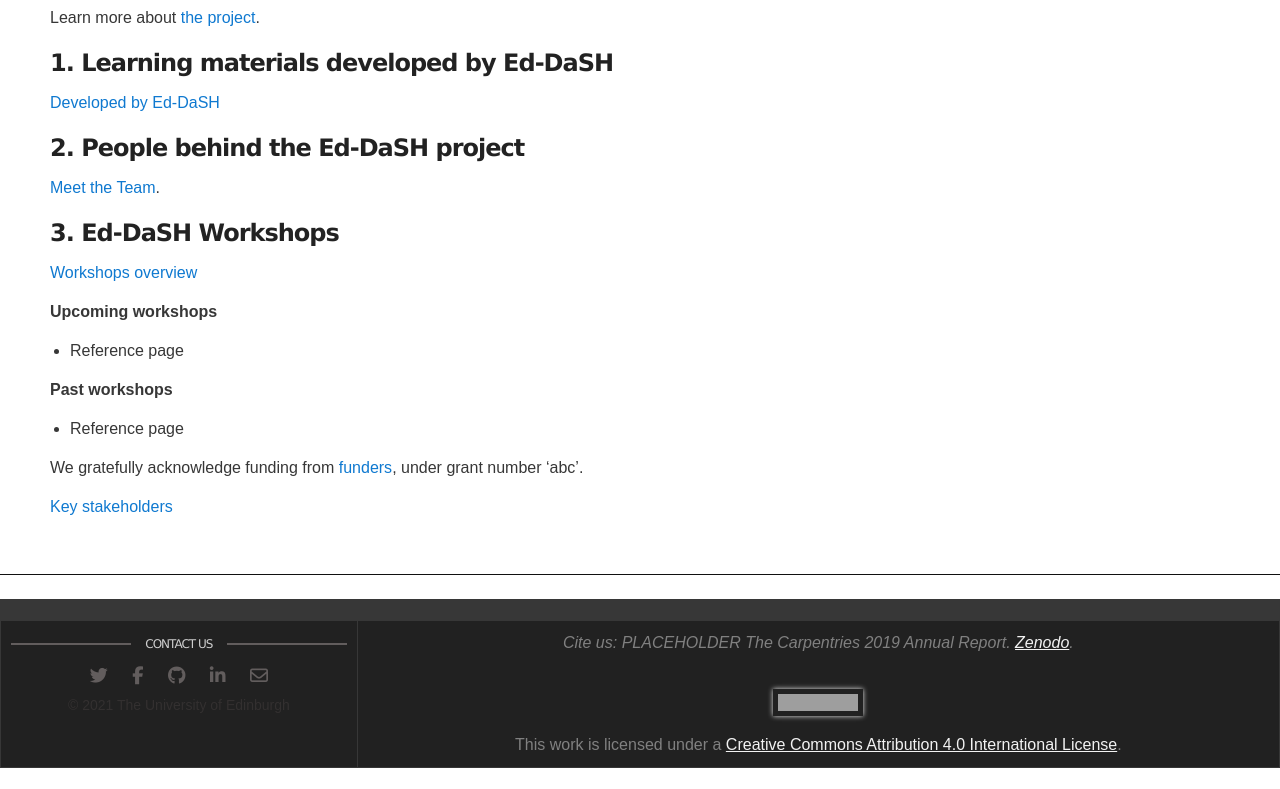
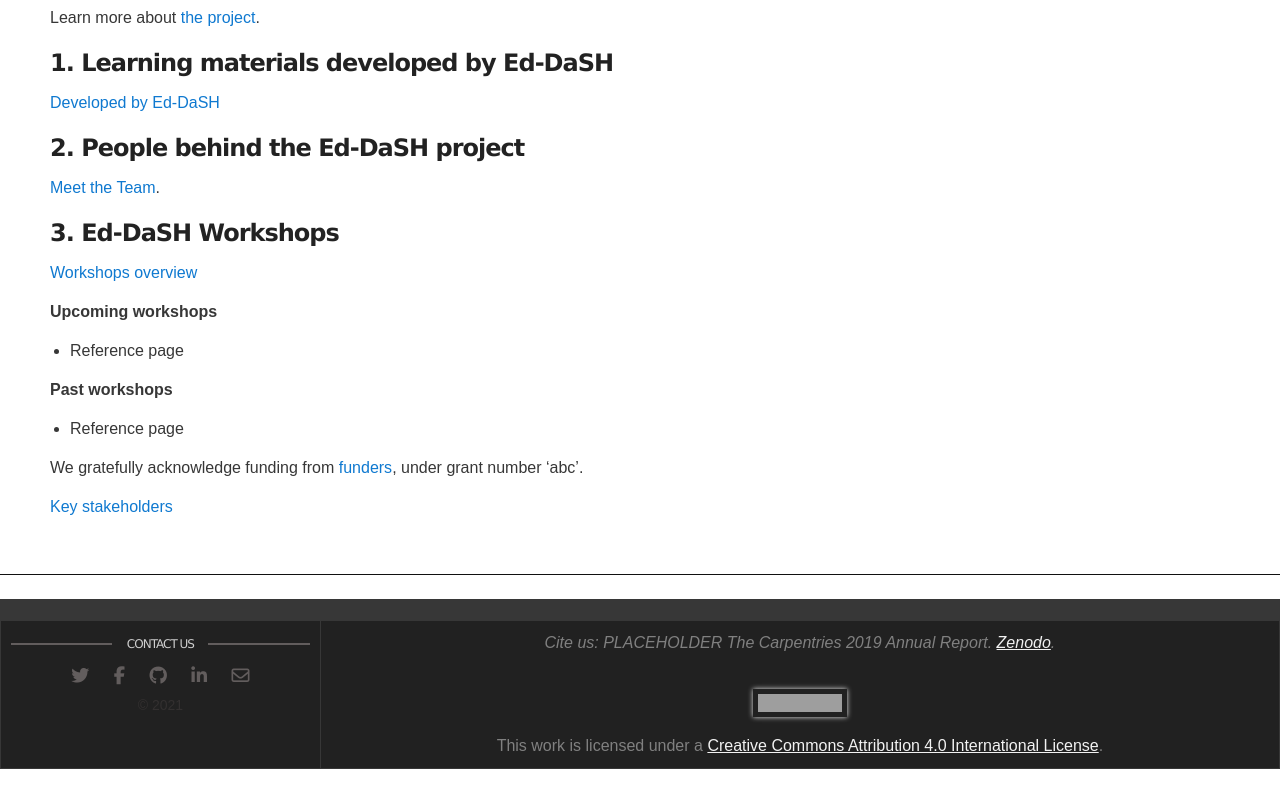
Before and after one commit to edcarp/Ed-DaSH, a Jekyll site: the page built from index.md, in a window 1280 px wide and 900 px high, scrolled down 1011 px, cut to the strip 111-900 px from the top of the window. Built offline with Jekyll 4.4.1, drawn with Linux system fonts in a browser that asks for light colours; nearby versions of some CDN libraries; grey boxes are pictures that could not be loaded.

Commit message:
Update contact.html

```diff
--- a/_includes/contact.html
+++ b/_includes/contact.html
@@ -37,7 +37,7 @@
           </ul>
         </section> <!-- End Section Contact -->
         <div class="copyright">
-          &copy; {{site.time | date: '%Y'}} The University of Edinburgh
+          &copy; {{site.time | date: '%Y'}} {{ site.author }}
         </div>
 
      <!--/font-->
```
